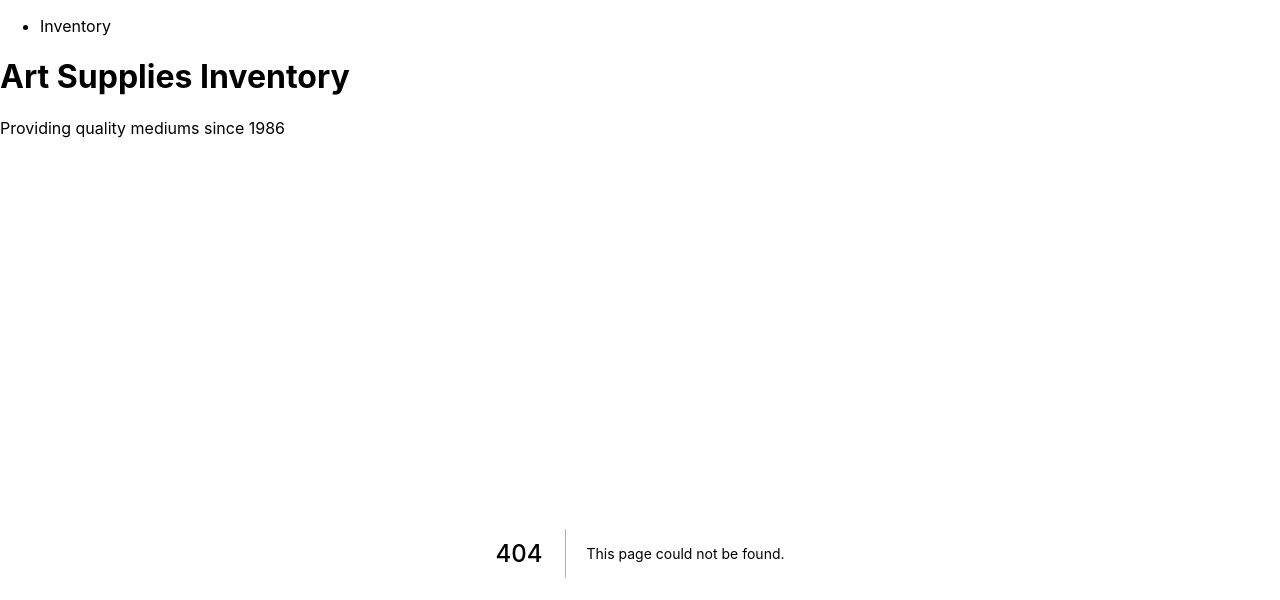
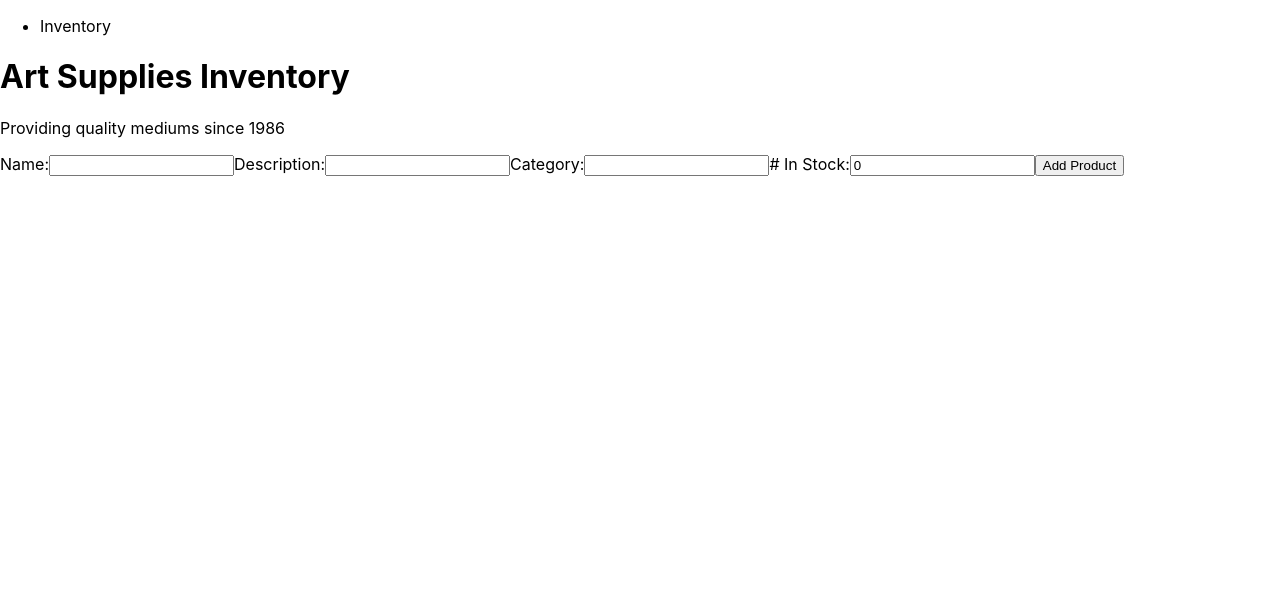
Before and after one commit to ntgarrett/CRUD_inventory, a Next.js app in the folder client/: page /new in a window 1280 px wide. Before the commit this address had no page. Shown: the top 600 px of the page. Built offline with nearby package versions, Linux system fonts and the light colour scheme.

Commit message:
Adds new product form page to client

```diff
--- /dev/null
+++ b/client/pages/new/index.js
@@ -0,0 +1,93 @@
+import { useState } from "react";
+import { server } from "../../config";
+// todo: add styles
+
+const AddProduct = () => {
+  const [newProduct, setNewProduct] = useState({
+    name: '',
+    description: '',
+    category: '',
+    count: 0
+  });
+
+  const handleChange = (e) => {
+    const target = e.target;
+    const value = target.value;
+    const name = target.name;
+
+    setNewProduct((prevState) => ({
+      ...prevState,
+      [name]: name == 'count' ? parseInt(value) : value,
+    }))
+  };
+
+  async function handleSubmit() {
+    const item = await fetch(`${server}/api/add`, {
+      method: 'POST',
+      headers: {
+        'Content-Type': 'application/json'
+      },
+      body: JSON.stringify({
+        name: newProduct.name,
+        description: newProduct.description,
+        category: newProduct.category,
+        count: parseInt(newProduct.count)
+      })
+    }).then(response => response.json());
+  }
+
+  return (
+    <div>
+      <form>
+        <label>
+          Name:
+          <input
+            name="name"
+            type="text"
+            value={newProduct.name}
+            onChange={handleChange}
+          />
+        </label>
+        <label>
+          Description:
+          <input
+            name="description"
+            type="text"
+            value={newProduct.description}
+            onChange={handleChange}
+          />
+        </label>
+        <label>
+          Category:
+          <input
+            name="category"
+            type="text"
+            value={newProduct.category}
+            onChange={handleChange}
+          />
+        </label>
+        <label>
+          # In Stock:
+          <input
+            name="count"
+            type="number"
+            min="0"
+            value={newProduct.count}
+            onChange={handleChange}
+          />
+        </label>
+        <button
+          onClick={() => {
+            if (window.confirm('Add new product to inventory?')) {
+              handleSubmit();
+            }
+          }}
+        >
+          Add Product
+        </button>
+      </form>
+    </div>
+  );
+};
+
+export default AddProduct;
```
